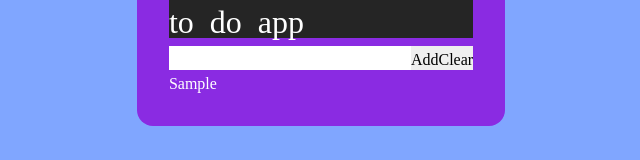
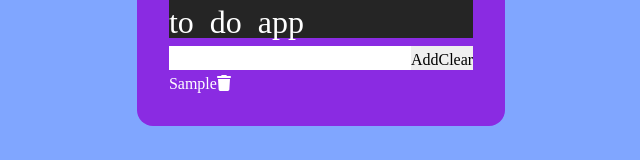
Before and after one commit to amirthenew/todoReact, a React (Create React App) app: page / in a window 1280 px wide. Both pictures are taken after typing "Sample" into the empty fields and a click on the button "Add". Shown: the part 353-513 px from the top of the page, without its empty margins (319-959 px from the left). Built offline with nearby package versions, Linux system fonts and the light colour scheme.

Commit message:
set task id

```diff
--- a/src/components/Todos.js
+++ b/src/components/Todos.js
@@ -1,6 +1,10 @@
 import React, { useState } from 'react';
 import styles from '../components/Todos.module.css'
+import { FontAwesomeIcon } from "@fortawesome/react-fontawesome";
+import { faBackspace, faTrash } from '@fortawesome/free-solid-svg-icons'
 import Header from './Header';
+
+const trashIcon = <FontAwesomeIcon icon={faTrash}/>
 const Todos = () => {
 
     const [message ,setMessage] = useState('')
@@ -12,11 +16,11 @@
 const [tasks,setTask]=useState([])
 
 const taskRemover=()=>{
-setTask([])
+setTask({})
 }
 
 const taskHandler=()=>{
-setTask([...tasks,message])
+setTask([...tasks,{message:message,id:tasks.id}])
 setMessage("")
 }
 return (
@@ -25,11 +29,11 @@
         <input type="text" value={message} onChange={changHandler} />
       <button onClick={taskHandler}>Add</button>
       <button onClick={taskRemover}>Clear</button>
-     {tasks.map((task)=>(
-<li>{task}</li>
+      {tasks.map((task)=>(
+        <li>{task.message}<i>{trashIcon}</i></li>
 
-     ))}
-
+             ))}
+             {console.log(tasks)}
         </div>
 
     );
```
